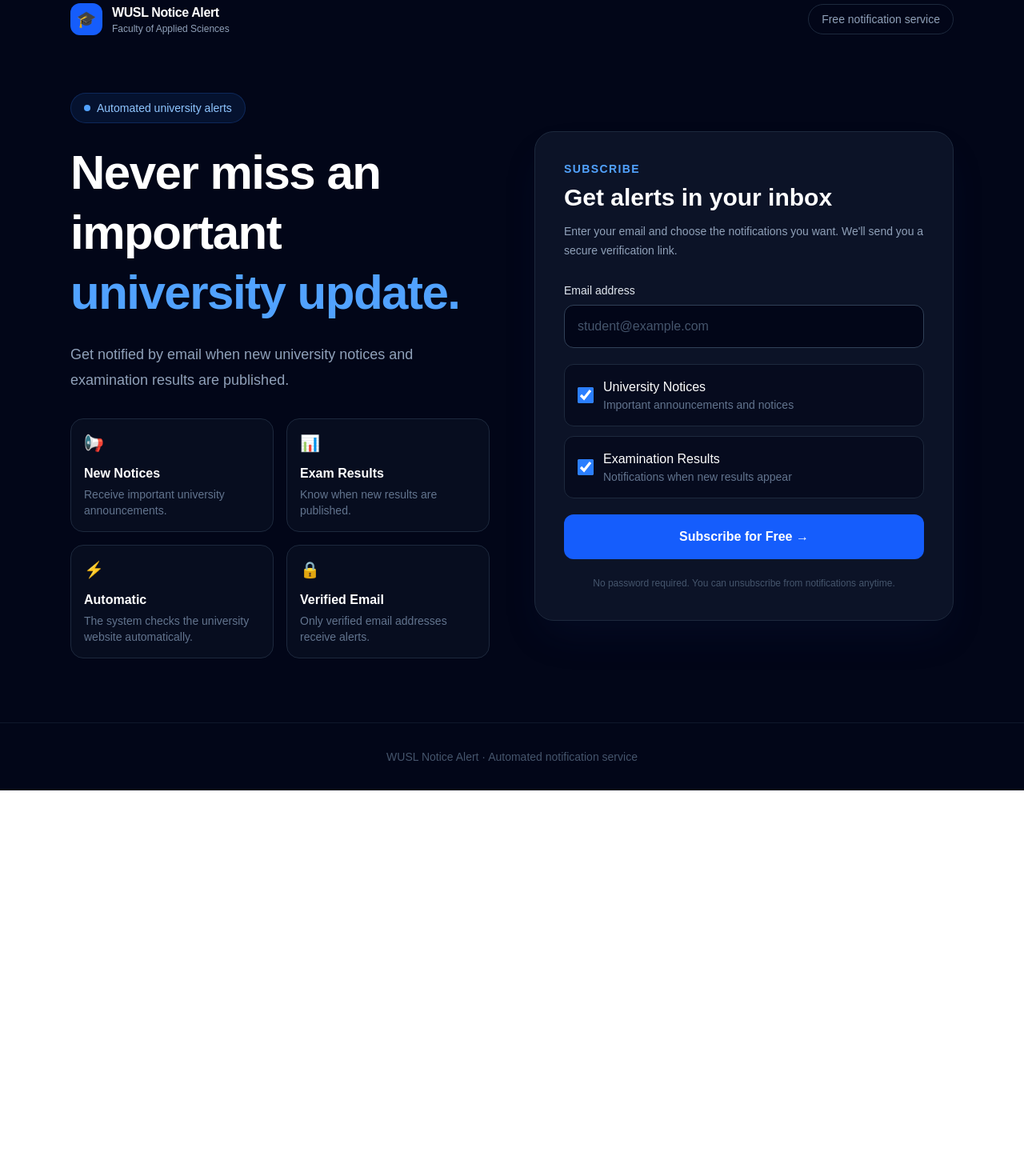
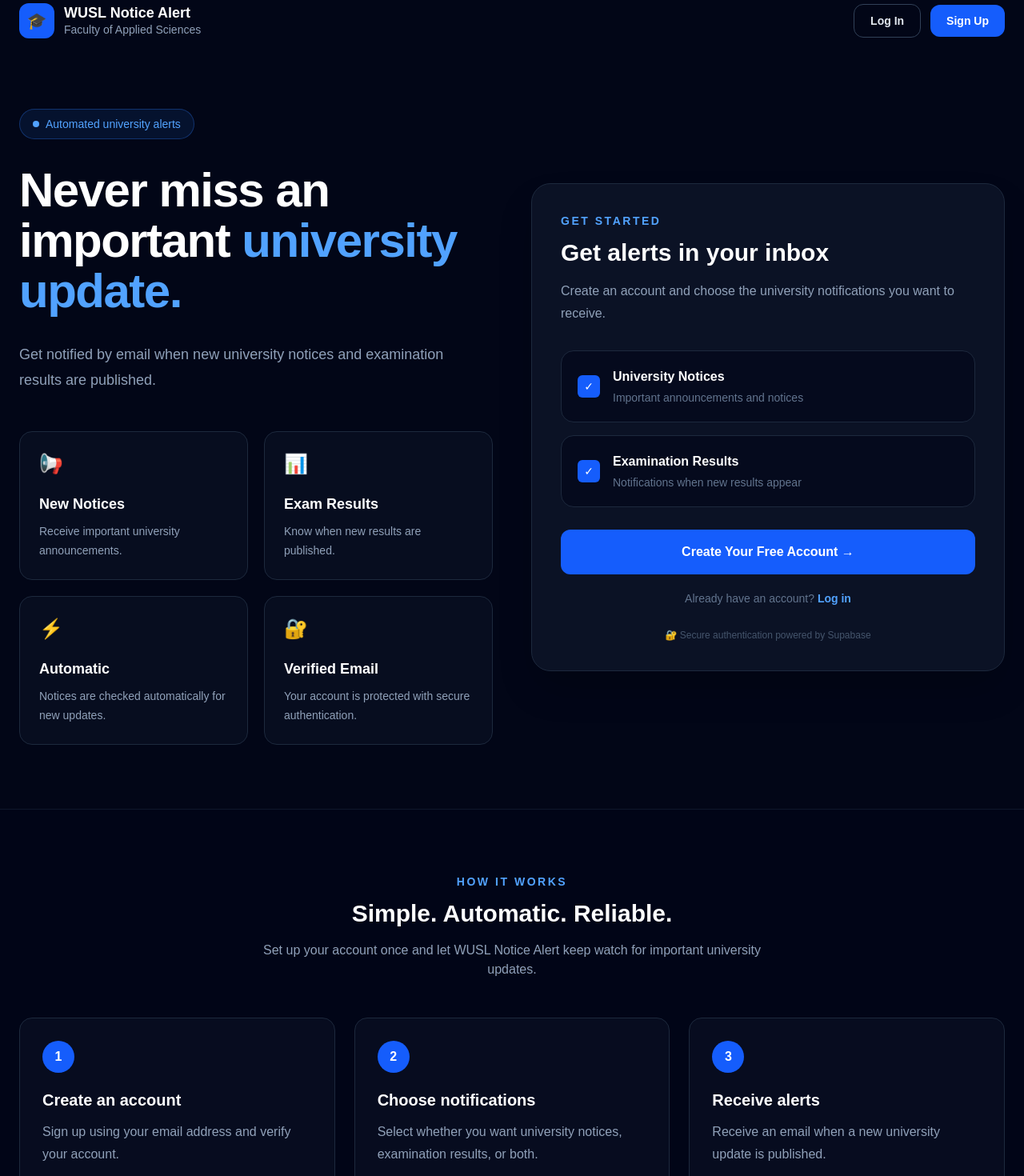
Before and after one commit to lahiru-ai/wusl-notice-alert, a Next.js app: page / in a window 1280 px wide. Shown: the part 20-1490 px from the top of the page at 80% size. Before the commit the page ends 1008 px from the top, so only its background shows below. Built offline with nearby package versions, Linux system fonts and the light colour scheme; no server answers.

Commit message:
Add authentication navigation to homepage

```diff
--- a/app/page.tsx
+++ b/app/page.tsx
@@ -1,249 +1,319 @@
 "use client";
 
-import { FormEvent, useState } from "react";
-import { createClient } from "@/lib/supabase";
+import Link from "next/link";
 
-export default function Home() {
-  const supabase = createClient();
-
-  const [email, setEmail] = useState("");
-  const [notices, setNotices] = useState(true);
-  const [results, setResults] = useState(true);
-  const [loading, setLoading] = useState(false);
-  const [message, setMessage] = useState("");
-  const [error, setError] = useState("");
-
-  async function handleSubscribe(event: FormEvent<HTMLFormElement>) {
-    event.preventDefault();
-
-    setLoading(true);
-    setMessage("");
-    setError("");
-
-    if (!notices && !results) {
-      setError("Please select at least one notification type.");
-      setLoading(false);
-      return;
-    }
-
-    const cleanEmail = email.trim().toLowerCase();
-
-    if (!cleanEmail) {
-      setError("Please enter your email address.");
-      setLoading(false);
-      return;
-    }
-
-    const { error } = await supabase.auth.signInWithOtp({
-      email: cleanEmail,
-      options: {
-        emailRedirectTo: `${window.location.origin}/auth/callback?notices=${notices}&results=${results}`,
-      },
-    });
-
-    if (error) {
-      setError(error.message);
-    } else {
-      setMessage(
-        "Check your email. We sent you a secure verification link."
-      );
-      setEmail("");
-    }
-
-    setLoading(false);
-  }
-
+export default function HomePage() {
   return (
-    <main className="min-h-screen bg-slate-950 text-white">
-      {/* Navigation */}
-      <nav className="mx-auto flex max-w-6xl items-center justify-between px-6 py-6">
-        <div className="flex items-center gap-3">
-          <div className="flex h-10 w-10 items-center justify-center rounded-xl bg-blue-600 text-xl">
+    <main className="min-h-screen bg-[#020617] text-white">
+      {/* =========================
+          HEADER
+      ========================== */}
+      <header className="mx-auto flex max-w-7xl items-center justify-between px-6 py-6">
+        {/* Logo / Brand */}
+        <Link href="/" className="flex items-center gap-3">
+          <div className="flex h-11 w-11 items-center justify-center rounded-xl bg-blue-600 text-xl">
             🎓
           </div>
 
           <div>
-            <h1 className="font-bold tracking-tight">WUSL Notice Alert</h1>
-            <p className="text-xs text-slate-400">Faculty of Applied Sciences</p>
+            <h1 className="text-lg font-bold leading-tight">
+              WUSL Notice Alert
+            </h1>
+
+            <p className="text-sm text-slate-400">
+              Faculty of Applied Sciences
+            </p>
           </div>
+        </Link>
+
+        {/* Navigation */}
+        <div className="flex items-center gap-3">
+          <Link
+            href="/login"
+            className="rounded-xl border border-slate-700 px-5 py-2.5 text-sm font-semibold text-slate-200 transition hover:border-blue-500 hover:text-blue-400"
+          >
+            Log In
+          </Link>
+
+          <Link
+            href="/signup"
+            className="rounded-xl bg-blue-600 px-5 py-2.5 text-sm font-semibold text-white transition hover:bg-blue-500"
+          >
+            Sign Up
+          </Link>
         </div>
+      </header>
 
-        <div className="hidden rounded-full border border-slate-800 px-4 py-2 text-sm text-slate-400 sm:block">
-          Free notification service
-        </div>
-      </nav>
-
-      {/* Hero */}
-      <section className="mx-auto max-w-6xl px-6 pb-20 pt-12">
-        <div className="grid items-center gap-14 lg:grid-cols-2">
-          {/* Left */}
+      {/* =========================
+          HERO SECTION
+      ========================== */}
+      <section className="mx-auto max-w-7xl px-6 pb-20 pt-16">
+        <div className="grid items-center gap-12 lg:grid-cols-2">
+          {/* LEFT SIDE */}
           <div>
-            <div className="mb-6 inline-flex items-center gap-2 rounded-full border border-blue-500/20 bg-blue-500/10 px-4 py-2 text-sm text-blue-300">
+            {/* Badge */}
+            <div className="mb-8 inline-flex items-center gap-2 rounded-full border border-blue-500/30 bg-blue-500/10 px-4 py-2 text-sm text-blue-400">
               <span className="h-2 w-2 rounded-full bg-blue-400" />
               Automated university alerts
             </div>
 
-            <h2 className="max-w-3xl text-5xl font-black leading-tight tracking-tight sm:text-6xl">
+            {/* Heading */}
+            <h2 className="max-w-2xl text-5xl font-bold leading-[1.05] tracking-tight sm:text-6xl">
               Never miss an important{" "}
-              <span className="text-blue-400">university update.</span>
+              <span className="text-blue-400">
+                university update.
+              </span>
             </h2>
 
-            <p className="mt-6 max-w-xl text-lg leading-8 text-slate-400">
+            {/* Description */}
+            <p className="mt-8 max-w-xl text-lg leading-8 text-slate-400">
               Get notified by email when new university notices and
               examination results are published.
             </p>
 
-            <div className="mt-8 grid gap-4 sm:grid-cols-2">
-              <Feature
-                icon="📢"
-                title="New Notices"
-                text="Receive important university announcements."
-              />
+            {/* Feature Cards */}
+            <div className="mt-12 grid gap-5 sm:grid-cols-2">
+              {/* New Notices */}
+              <div className="rounded-2xl border border-slate-800 bg-slate-900/40 p-6 transition hover:border-blue-500/40">
+                <div className="mb-5 text-2xl">
+                  📢
+                </div>
 
-              <Feature
-                icon="📊"
-                title="Exam Results"
-                text="Know when new results are published."
-              />
+                <h3 className="text-lg font-bold">
+                  New Notices
+                </h3>
 
-              <Feature
-                icon="⚡"
-                title="Automatic"
-                text="The system checks the university website automatically."
-              />
+                <p className="mt-2 text-sm leading-6 text-slate-400">
+                  Receive important university announcements.
+                </p>
+              </div>
 
-              <Feature
-                icon="🔒"
-                title="Verified Email"
-                text="Only verified email addresses receive alerts."
-              />
+              {/* Exam Results */}
+              <div className="rounded-2xl border border-slate-800 bg-slate-900/40 p-6 transition hover:border-blue-500/40">
+                <div className="mb-5 text-2xl">
+                  📊
+                </div>
+
+                <h3 className="text-lg font-bold">
+                  Exam Results
+                </h3>
+
+                <p className="mt-2 text-sm leading-6 text-slate-400">
+                  Know when new results are published.
+                </p>
+              </div>
+
+              {/* Automatic */}
+              <div className="rounded-2xl border border-slate-800 bg-slate-900/40 p-6 transition hover:border-blue-500/40">
+                <div className="mb-5 text-2xl">
+                  ⚡
+                </div>
+
+                <h3 className="text-lg font-bold">
+                  Automatic
+                </h3>
+
+                <p className="mt-2 text-sm leading-6 text-slate-400">
+                  Notices are checked automatically for new updates.
+                </p>
+              </div>
+
+              {/* Verified Email */}
+              <div className="rounded-2xl border border-slate-800 bg-slate-900/40 p-6 transition hover:border-blue-500/40">
+                <div className="mb-5 text-2xl">
+                  🔐
+                </div>
+
+                <h3 className="text-lg font-bold">
+                  Verified Email
+                </h3>
+
+                <p className="mt-2 text-sm leading-6 text-slate-400">
+                  Your account is protected with secure authentication.
+                </p>
+              </div>
             </div>
           </div>
 
-          {/* Subscription card */}
-          <div className="rounded-3xl border border-slate-800 bg-slate-900/80 p-7 shadow-2xl shadow-blue-950/20 sm:p-9">
-            <div className="mb-7">
-              <p className="text-sm font-semibold uppercase tracking-widest text-blue-400">
-                Subscribe
+          {/* =========================
+              RIGHT SIDE
+          ========================== */}
+          <div className="rounded-3xl border border-slate-800 bg-slate-900/70 p-7 shadow-2xl sm:p-9">
+            {/* Label */}
+            <p className="text-sm font-bold tracking-[0.18em] text-blue-400">
+              GET STARTED
             </p>
 
-              <h3 className="mt-2 text-3xl font-bold">
+            <h3 className="mt-3 text-3xl font-bold">
               Get alerts in your inbox
             </h3>
 
-              <p className="mt-3 text-sm leading-6 text-slate-400">
-                Enter your email and choose the notifications you want.
-                We&apos;ll send you a secure verification link.
+            <p className="mt-4 leading-7 text-slate-400">
+              Create an account and choose the university notifications
+              you want to receive.
             </p>
+
+            {/* Notification options */}
+            <div className="mt-8 space-y-4">
+              {/* Notices */}
+              <div className="flex items-center gap-4 rounded-2xl border border-slate-800 bg-slate-950/60 p-5">
+                <div className="flex h-7 w-7 shrink-0 items-center justify-center rounded-md bg-blue-600 text-sm">
+                  ✓
                 </div>
 
-            <form onSubmit={handleSubscribe} className="space-y-5">
                 <div>
-                <label
-                  htmlFor="email"
-                  className="mb-2 block text-sm font-medium text-slate-200"
-                >
-                  Email address
-                </label>
+                  <h4 className="font-semibold">
+                    University Notices
+                  </h4>
 
-                <input
-                  id="email"
-                  type="email"
-                  required
-                  value={email}
-                  onChange={(e) => setEmail(e.target.value)}
-                  placeholder="student@example.com"
-                  className="w-full rounded-xl border border-slate-700 bg-slate-950 px-4 py-3.5 text-white outline-none transition placeholder:text-slate-600 focus:border-blue-500 focus:ring-2 focus:ring-blue-500/20"
-                />
-              </div>
-
-              <div className="space-y-3">
-                <label className="flex cursor-pointer items-center gap-3 rounded-xl border border-slate-800 bg-slate-950/60 p-4 transition hover:border-slate-700">
-                  <input
-                    type="checkbox"
-                    checked={notices}
-                    onChange={(e) => setNotices(e.target.checked)}
-                    className="h-5 w-5 accent-blue-500"
-                  />
-
-                  <div>
-                    <p className="font-medium">University Notices</p>
-                    <p className="text-sm text-slate-500">
+                  <p className="mt-1 text-sm text-slate-500">
                     Important announcements and notices
                   </p>
                 </div>
-                </label>
+              </div>
 
-                <label className="flex cursor-pointer items-center gap-3 rounded-xl border border-slate-800 bg-slate-950/60 p-4 transition hover:border-slate-700">
-                  <input
-                    type="checkbox"
-                    checked={results}
-                    onChange={(e) => setResults(e.target.checked)}
-                    className="h-5 w-5 accent-blue-500"
-                  />
+              {/* Results */}
+              <div className="flex items-center gap-4 rounded-2xl border border-slate-800 bg-slate-950/60 p-5">
+                <div className="flex h-7 w-7 shrink-0 items-center justify-center rounded-md bg-blue-600 text-sm">
+                  ✓
+                </div>
 
                 <div>
-                    <p className="font-medium">Examination Results</p>
-                    <p className="text-sm text-slate-500">
+                  <h4 className="font-semibold">
+                    Examination Results
+                  </h4>
+
+                  <p className="mt-1 text-sm text-slate-500">
                     Notifications when new results appear
                   </p>
                 </div>
-                </label>
+              </div>
             </div>
 
-              {error && (
-                <div className="rounded-xl border border-red-500/20 bg-red-500/10 p-4 text-sm text-red-300">
-                  {error}
-                </div>
-              )}
+            {/* Main CTA */}
+            <Link
+              href="/signup"
+              className="mt-7 flex w-full items-center justify-center rounded-xl bg-blue-600 px-5 py-4 font-bold text-white transition hover:bg-blue-500"
+            >
+              Create Your Free Account →
+            </Link>
 
-              {message && (
-                <div className="rounded-xl border border-green-500/20 bg-green-500/10 p-4 text-sm text-green-300">
-                  {message}
-                </div>
-              )}
+            {/* Login */}
+            <p className="mt-5 text-center text-sm text-slate-500">
+              Already have an account?{" "}
+              <Link
+                href="/login"
+                className="font-semibold text-blue-400 hover:text-blue-300"
+              >
+                Log in
+              </Link>
+            </p>
 
-              <button
-                type="submit"
-                disabled={loading}
-                className="w-full rounded-xl bg-blue-600 px-5 py-4 font-semibold text-white transition hover:bg-blue-500 disabled:cursor-not-allowed disabled:opacity-60"
-              >
-                {loading ? "Sending verification..." : "Subscribe for Free →"}
-              </button>
-            </form>
-
-            <p className="mt-5 text-center text-xs leading-5 text-slate-600">
-              No password required. You can unsubscribe from notifications
-              anytime.
+            {/* Security */}
+            <p className="mt-7 text-center text-xs text-slate-600">
+              🔐 Secure authentication powered by Supabase
             </p>
           </div>
         </div>
       </section>
 
-      {/* Footer */}
-      <footer className="border-t border-slate-900 py-8">
-        <div className="mx-auto max-w-6xl px-6 text-center text-sm text-slate-600">
-          WUSL Notice Alert · Automated notification service
+      {/* =========================
+          HOW IT WORKS
+      ========================== */}
+      <section className="border-t border-slate-900 bg-slate-950/30">
+        <div className="mx-auto max-w-7xl px-6 py-20">
+          <div className="text-center">
+            <p className="text-sm font-bold tracking-[0.18em] text-blue-400">
+              HOW IT WORKS
+            </p>
+
+            <h2 className="mt-3 text-3xl font-bold">
+              Simple. Automatic. Reliable.
+            </h2>
+
+            <p className="mx-auto mt-4 max-w-2xl text-slate-400">
+              Set up your account once and let WUSL Notice Alert keep
+              watch for important university updates.
+            </p>
+          </div>
+
+          <div className="mt-12 grid gap-6 md:grid-cols-3">
+            {/* Step 1 */}
+            <div className="rounded-2xl border border-slate-800 bg-slate-900/40 p-7">
+              <div className="flex h-10 w-10 items-center justify-center rounded-full bg-blue-600 font-bold">
+                1
+              </div>
+
+              <h3 className="mt-5 text-xl font-bold">
+                Create an account
+              </h3>
+
+              <p className="mt-3 leading-7 text-slate-400">
+                Sign up using your email address and verify your account.
+              </p>
+            </div>
+
+            {/* Step 2 */}
+            <div className="rounded-2xl border border-slate-800 bg-slate-900/40 p-7">
+              <div className="flex h-10 w-10 items-center justify-center rounded-full bg-blue-600 font-bold">
+                2
+              </div>
+
+              <h3 className="mt-5 text-xl font-bold">
+                Choose notifications
+              </h3>
+
+              <p className="mt-3 leading-7 text-slate-400">
+                Select whether you want university notices, examination
+                results, or both.
+              </p>
+            </div>
+
+            {/* Step 3 */}
+            <div className="rounded-2xl border border-slate-800 bg-slate-900/40 p-7">
+              <div className="flex h-10 w-10 items-center justify-center rounded-full bg-blue-600 font-bold">
+                3
+              </div>
+
+              <h3 className="mt-5 text-xl font-bold">
+                Receive alerts
+              </h3>
+
+              <p className="mt-3 leading-7 text-slate-400">
+                Receive an email when a new university update is
+                published.
+              </p>
+            </div>
+          </div>
+        </div>
+      </section>
+
+      {/* =========================
+          FOOTER
+      ========================== */}
+      <footer className="border-t border-slate-900">
+        <div className="mx-auto flex max-w-7xl flex-col items-center justify-between gap-4 px-6 py-8 text-sm text-slate-500 sm:flex-row">
+          <p>
+            © {new Date().getFullYear()} WUSL Notice Alert
+          </p>
+
+          <div className="flex items-center gap-5">
+            <Link
+              href="/login"
+              className="transition hover:text-blue-400"
+            >
+              Log In
+            </Link>
+
+            <Link
+              href="/signup"
+              className="transition hover:text-blue-400"
+            >
+              Sign Up
+            </Link>
+          </div>
         </div>
       </footer>
     </main>
   );
 }
-
-function Feature({
-  icon,
-  title,
-  text,
-}: {
-  icon: string;
-  title: string;
-  text: string;
-}) {
-  return (
-    <div className="rounded-2xl border border-slate-800 bg-slate-900/40 p-4">
-      <div className="mb-3 text-xl">{icon}</div>
-      <h3 className="font-semibold">{title}</h3>
-      <p className="mt-1 text-sm leading-5 text-slate-500">{text}</p>
-    </div>
-  );
-}
```
Lines whose indentation alone changed are shown as unchanged.
